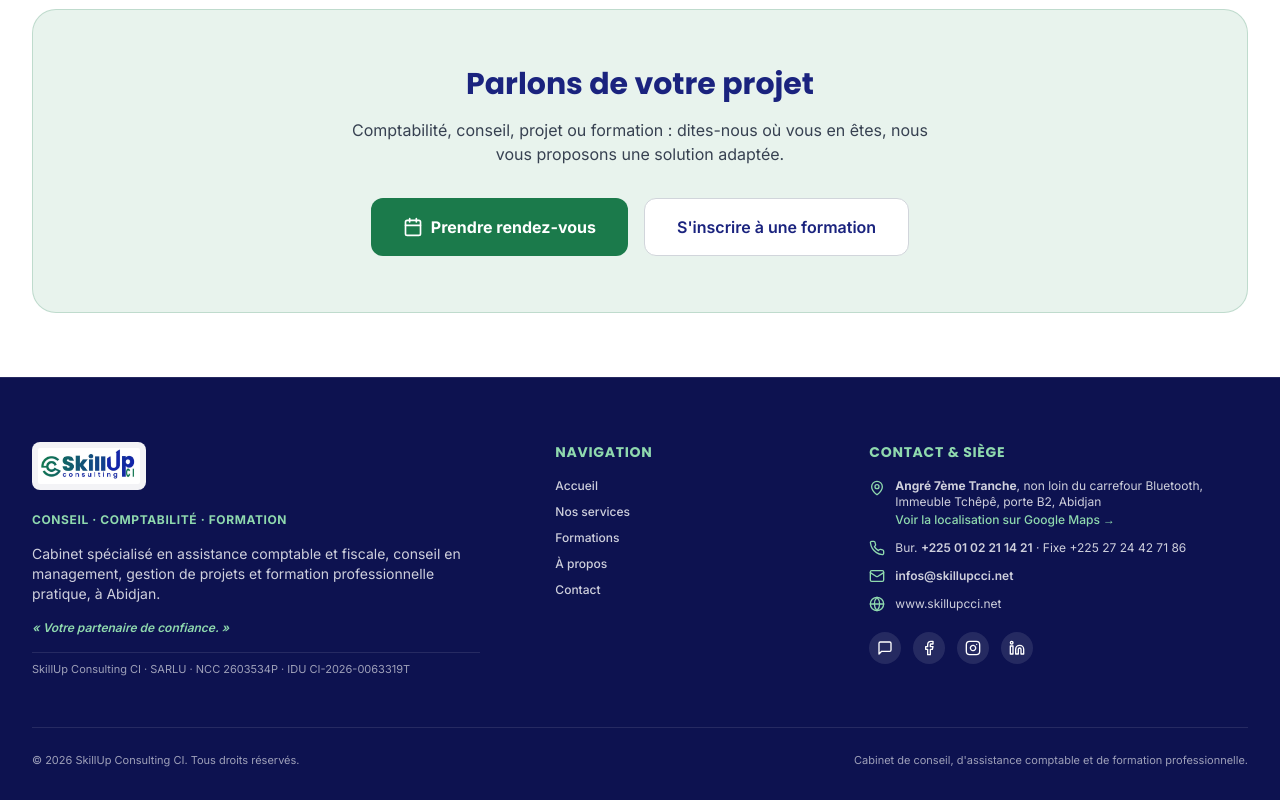
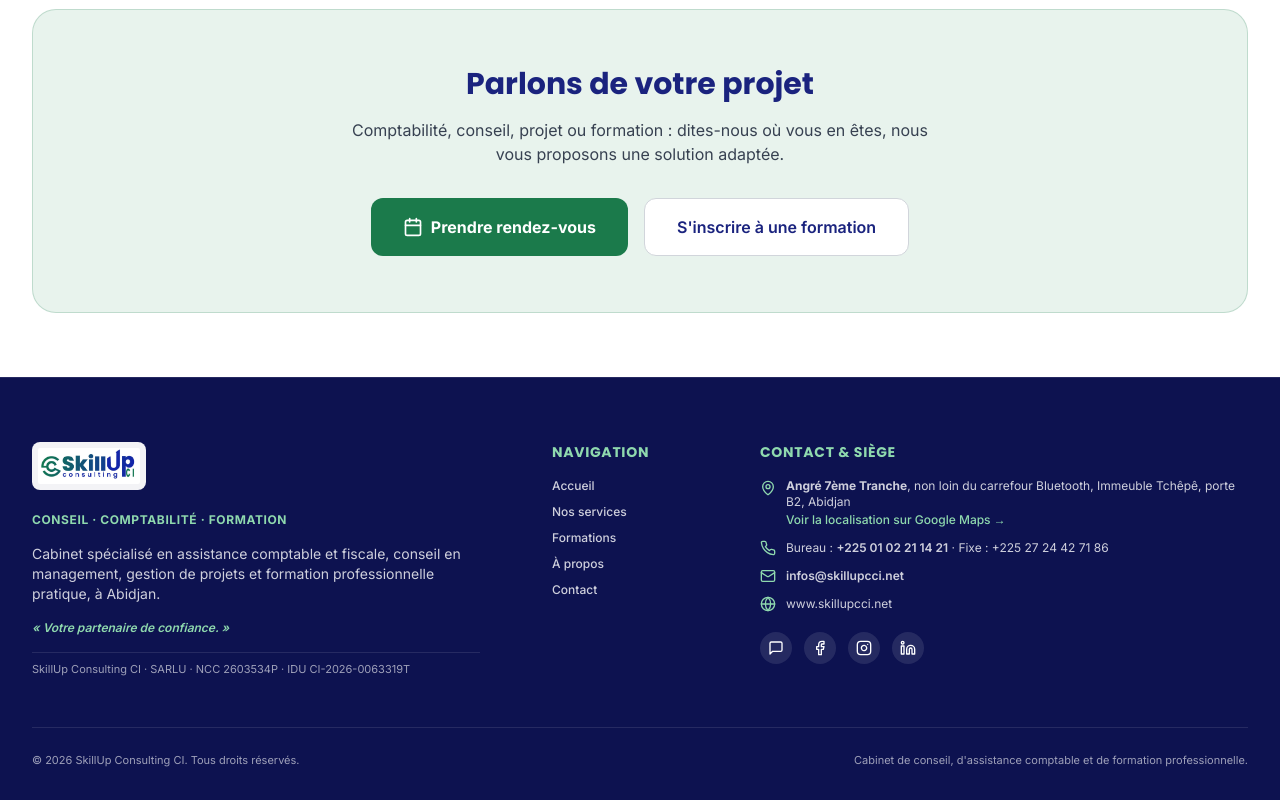
Before and after one commit to esperanceykouassi-bit/proj-esp, a React (Vite) app in the folder frontend/: page / in a window 1280 px wide. Shown: the part 3256-4056 px from the top of the page. Built offline with nearby package versions, Linux system fonts and the light colour scheme.

Commit message:
Adjust footer column widths to fit phone numbers on one line

```diff
--- a/frontend/src/components/Footer.jsx
+++ b/frontend/src/components/Footer.jsx
@@ -5,7 +5,7 @@ export default function Footer() {
   return (
     <footer className="bg-[#0D1250] text-white font-sans pt-16 pb-8 border-t border-white/10">
       <div className="max-w-7xl mx-auto px-4 sm:px-6 lg:px-8">
-        <div className="grid grid-cols-1 md:grid-cols-2 lg:grid-cols-12 gap-10 pb-12 border-b border-white/10">
+        <div className="grid grid-cols-1 md:grid-cols-2 lg:grid-cols-12 gap-8 pb-12 border-b border-white/10">
 
           {/* COLONNE 1 : LOGO, SOUS-TITRE & MENTIONS (5 cols) */}
           <div className="lg:col-span-5 space-y-4">
@@ -35,8 +35,8 @@ export default function Footer() {
             </div>
           </div>
 
-          {/* COLONNE 2 : LIENS RAPIDES (3 cols) */}
-          <div className="lg:col-span-3 space-y-3">
+          {/* COLONNE 2 : LIENS RAPIDES (Reduit a 2 cols pour gagner de l'espace) */}
+          <div className="lg:col-span-2 space-y-3">
             <h4 className="text-sm font-bold uppercase tracking-wider text-[#8FD9AE] mb-4">
               Navigation
             </h4>
@@ -59,8 +59,8 @@ export default function Footer() {
             </ul>
           </div>
 
-          {/* COLONNE 3 : COORDONNÉES EXACTES DU SIÈGE (4 cols) */}
-          <div className="lg:col-span-4 space-y-3">
+          {/* COLONNE 3 : COORDONNÉES EXACTES DU SIÈGE (Élargi a 5 cols) */}
+          <div className="lg:col-span-5 space-y-3">
             <h4 className="text-sm font-bold uppercase tracking-wider text-[#8FD9AE] mb-4">
               Contact & Siège
             </h4>
@@ -83,8 +83,8 @@ export default function Footer() {
 
               <li className="flex items-center gap-2.5">
                 <Phone size={16} className="text-[#8FD9AE] shrink-0" />
-                <span className="text-[11px] sm:text-xs">
-                  Bur. <a href="tel:+2250102211421" className="hover:text-[#8FD9AE] font-semibold whitespace-nowrap">+225 01 02 21 14 21</a> · Fixe <a href="tel:+2252724427186" className="hover:text-[#8FD9AE] whitespace-nowrap">+225 27 24 42 71 86</a>
+                <span className="text-xs">
+                  Bureau : <a href="tel:+2250102211421" className="hover:text-[#8FD9AE] font-semibold whitespace-nowrap">+225 01 02 21 14 21</a> · Fixe : <a href="tel:+2252724427186" className="hover:text-[#8FD9AE] whitespace-nowrap">+225 27 24 42 71 86</a>
                 </span>
               </li>
 
@@ -103,7 +103,7 @@ export default function Footer() {
               </li>
             </ul>
 
-            {/* Réseaux sociaux avec liens officiels */}
+            {/* Réseaux sociaux */}
             <div className="pt-2 flex items-center gap-3">
               <a
                 href="https://wa.me/2250102211421"
```
